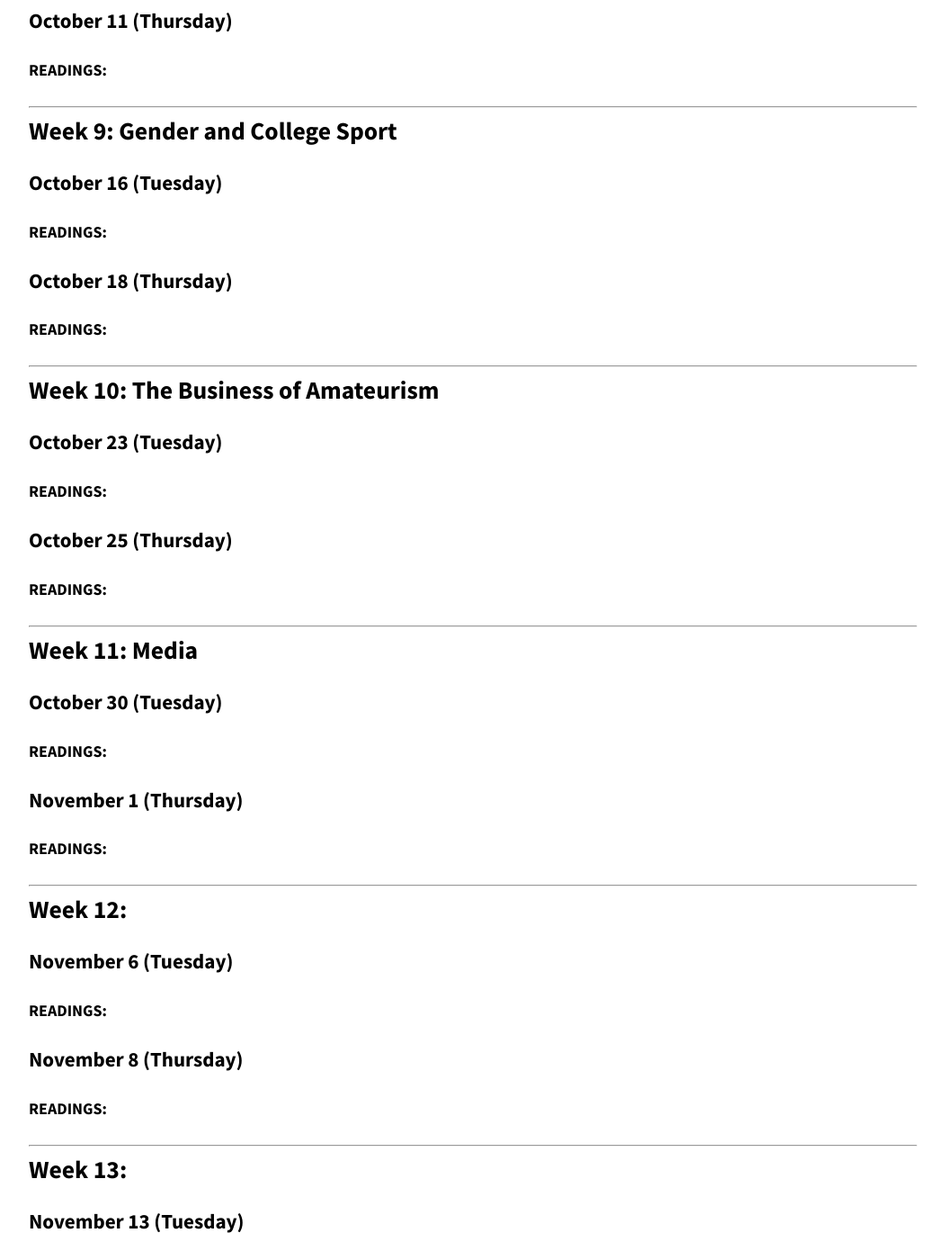
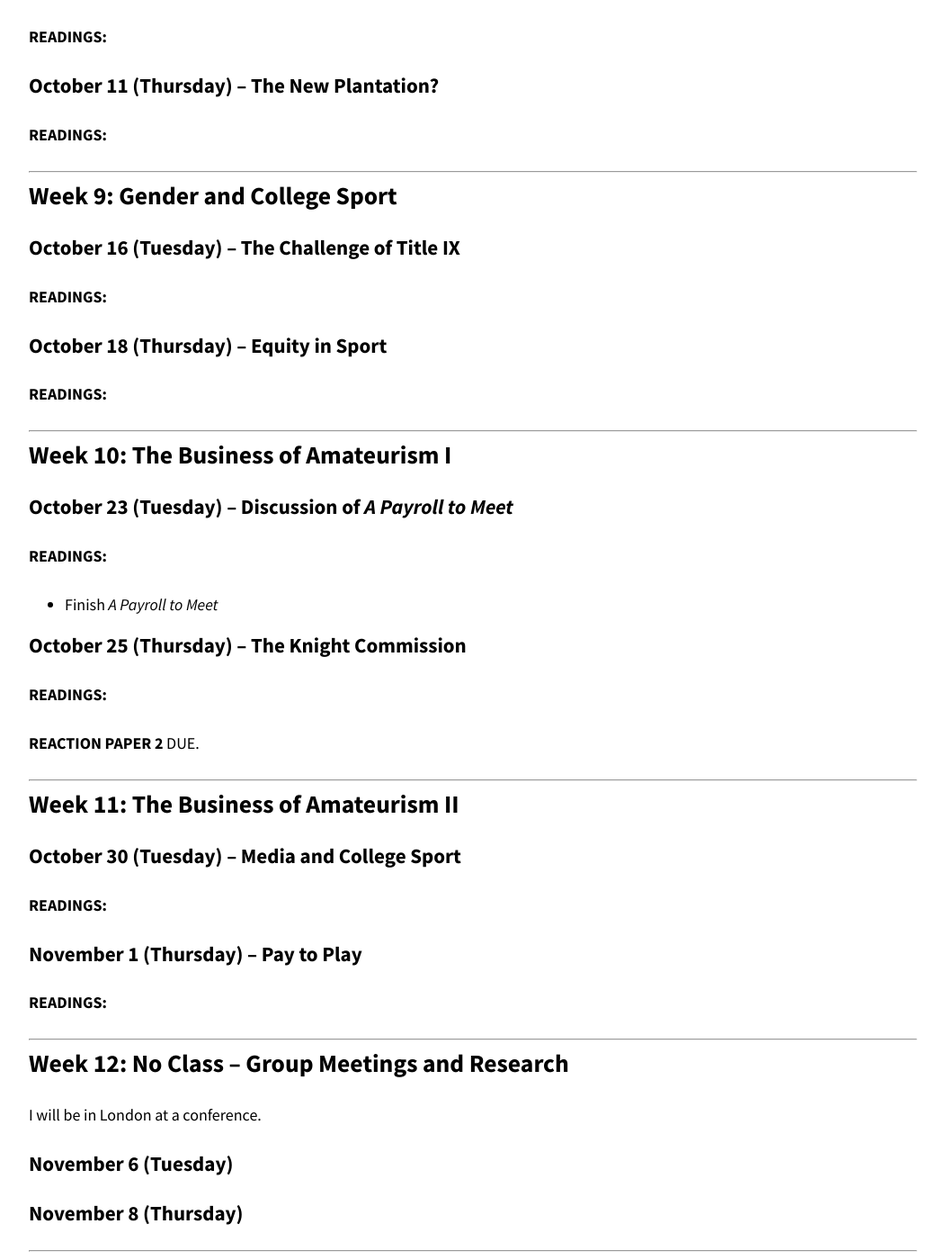
Before and after one commit to chadblack/CollegeSport2018, a Jekyll site: the page built from calendar.md, in a window 1280 px wide and 1400 px high, scrolled down 2797 px. Shown: the whole window at 90% size, without its empty margins (114-1165 px from the left). Built offline with Jekyll 4.4.1, drawn with Linux system fonts in a browser that asks for light colours; nearby versions of some CDN libraries; some of the changed text lies outside the part shown.

Commit message:
figuring out calendar

```diff
--- a/calendar.md
+++ b/calendar.md
@@ -15,7 +15,7 @@
 
 ## Week 2: Thinking about Sport History
 
-### August 28 (Tuesday)
+### August 28 (Tuesday) -- Ritual and Spectacle
 
 **READINGS:**
 
@@ -25,7 +25,7 @@
 * Roland Barthes, "The World of Wrestling," *Mythologies* (New York: Hill and
 Wang, 1972).
 
-### August 30 (Thursday)
+### August 30 (Thursday) -- From Game to Sport
 
 **READINGS:**
 
@@ -49,7 +49,7 @@
 * S.W. Pope, *Patriotic Games*, Introduction, Chapter 1.
 
 
-### September 6 (Thursday)
+### September 6 (Thursday) -- Institutionalizing College Sport
 
 **READINGS:**
 
@@ -61,46 +61,46 @@
 
 ## Week 4: From Scandal to Crisis
 
-### September 11 (Tuesday)
+### September 11 (Tuesday) -- Fin de Siècle Scandals
 
 **READINGS:**
 
 * S.W. Pope, *Patriotic Games*, Chapters
-* "Editorial," *Our Animal Friends*
 
 
-### September 13 (Thursday)
+### September 13 (Thursday) -- Saving Football from Itself
 
 **READINGS:**
 
-
+* "Editorial," *Our Animal Friends*
 
 
 ---
 
 ## Week 5: Carlisle vs. Army
 
-### September 18 (Tuesday)
+### September 18 (Tuesday) --
 
 **READINGS:**
 
 
-### September 20 (Thursday)
+### September 20 (Thursday) -- 1920s and 1930s
 
 **READINGS:**
 
+**REACTION PAPER 1 DUE**
 
 
 ---
 
 ## Week 6: Towards the Modern NCAA
 
-### September 25 (Tuesday)
+### September 25 (Tuesday) -- A New University
 
 **READINGS:**
 
 
-### September 27 (Thursday)
+### September 27 (Thursday) -- Reform in the 1940s
 
 **READINGS:**
 
@@ -108,24 +108,24 @@
 
 ## Week 7: A Changing Landscape
 
-### October 2 (Tuesday)
+### October 2 (Tuesday) -- Welcome to the Big Time
 
 **READINGS:**
 
-### October 4 (Thursday)
+### October 4 (Thursday) -- Not a thing.
 
 **FALL BREAK!!!**
 
 ---
 
-## Week 8: Race and College Sport
+## Week 8:
 
-### October 9 (Tuesday)
+### October 9 (Tuesday) -- Race and the 1950s and 1960s
 
 **READINGS:**
 
 
-### October 11 (Thursday)
+### October 11 (Thursday) -- The New Plantation?
 
 **READINGS:**
 
@@ -134,73 +134,71 @@
 
 ## Week 9: Gender and College Sport
 
-### October 16 (Tuesday)
+### October 16 (Tuesday) -- The Challenge of Title IX
 
 **READINGS:**
 
 
 
-### October 18 (Thursday)
+### October 18 (Thursday) -- Equity in Sport
 
 **READINGS:**
 
 ---
 
-## Week 10: The Business of Amateurism
+## Week 10: The Business of Amateurism I
 
-### October 23 (Tuesday)
+### October 23 (Tuesday) -- Discussion of *A Payroll to Meet*
+
+**READINGS:**
+
+* Finish *A Payroll to Meet*
+
+### October 25 (Thursday) --  The Knight Commission
+
+**READINGS:**
+
+**REACTION PAPER 2** DUE.
+
+---
+
+## Week 11: The Business of Amateurism II
+
+### October 30 (Tuesday) -- Media and College Sport
 
 **READINGS:**
 
 
 
-### October 25 (Thursday)
+### November 1 (Thursday) -- Pay to Play
 
 **READINGS:**
 
 ---
 
-## Week 11: Media
+## Week 12:  No Class -- Group Meetings and Research
 
-### October 30 (Tuesday)
+I will be in London at a conference.
+
+### November 6 (Tuesday)
+
+### November 8 (Thursday)
+
+---
+
+## Week 13: Health, Sex, Safety
+
+### November 13 (Tuesday) --
 
 **READINGS:**
 
-
-
-### November 1 (Thursday)
+### November 15 (Thursday) --
 
 **READINGS:**
 
 ---
 
-## Week 12:
-
-### November 6 (Tuesday)
-
-**READINGS:**
-
-
-
-### November 8 (Thursday)
-
-**READINGS:**
-
----
-
-## Week 13:
-
-### November 13 (Tuesday)
-
-**READINGS:**
-
-### November 15 (Thursday)
-
-**READINGS:**
-
----
-
-## Week 14:
+## Week 14: The Role of Sport in Colleges
 
 ### November 20 (Tuesday)
 
@@ -216,15 +214,12 @@
 
 ---
 
-## Week 15:
+## Week 15: Group Presentations
 
-### November 27 (Tuesday)
-
-**READINGS:**
+### November 27 (Tuesday) -- Groups I-III
 
 
-
-### November 29 (Thursday)
+### November 29 (Thursday) -- Groups IV-VI
 
 **READINGS:**
 
```
Also changed, not shown: other parts of calendar.md (+3 -5 lines).
